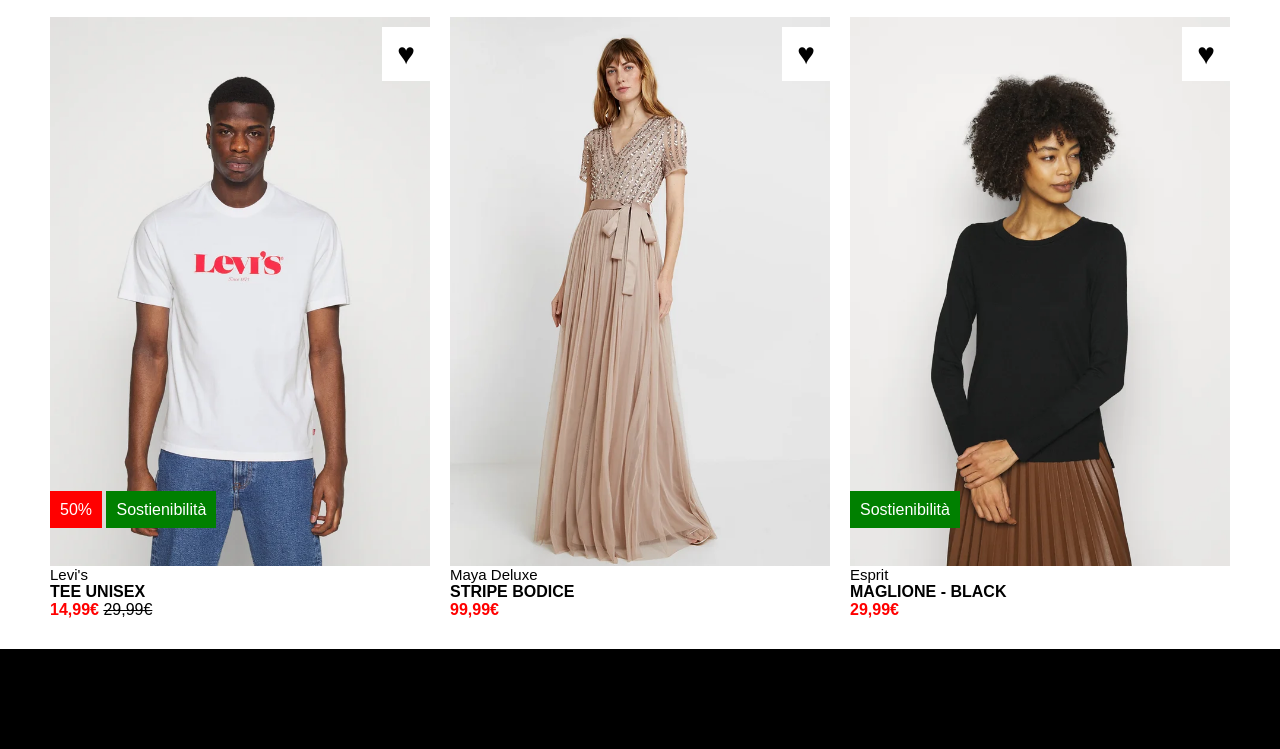
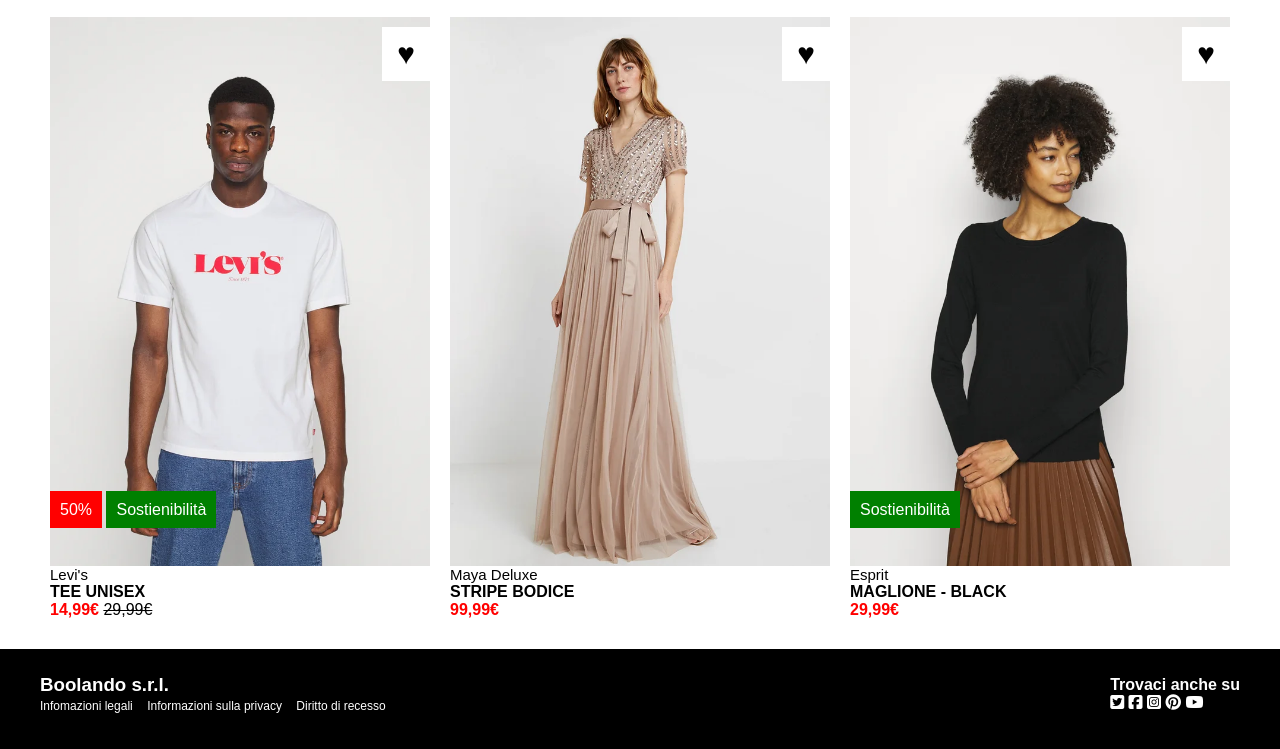
Before and after one commit to AndyDAntuono/html-css-boolando, a plain HTML site: page index.html in a window 1280 px wide. Shown: the part 705-1454 px from the top of the page. Drawn offline with Linux system fonts and the light colour scheme.

Commit message:
[UPD] updated footer section

```diff
--- a/css/style.css
+++ b/css/style.css
@@ -15,6 +15,7 @@ header {
 
 footer {
 	background-color: black;
+	color: white;
 }
 
 /*COMMON ELEMENTS*/
@@ -173,6 +174,29 @@ main {
 	color: red;
 }
 
+.footer-right-content {
+	height: 90px;
+	width: 100%;
+	display: flex;
+	flex-direction: column;
+	align-items: flex-start;
+	justify-content: center;
+}
+
+.footer-left-content {
+	height: 90px;
+	width: 100%;
+	display: flex;
+	flex-direction: column;
+	align-items: flex-end;
+	justify-content: center;
+}
+
+.info {
+	font-size: 12px;
+	margin-right: 10px;
+}
+
 /*UTILITY CLASSES*/
 
 /*SPECIFC STYLING SELECTOR AND CLASSES*/
--- a/index.html
+++ b/index.html
@@ -166,16 +166,30 @@
         <div class="container">
             <div class="row">
                 <div class="col-50">
-                    <div class="boolando-info">
-                        <h5> Boolando s.r.l.</h5>
-                        <div>
-                            <span class="ingo legal">Infomazioni legali</span>
+                    <div class="footer-right-content">
+                        <div class="boolando-srl"><h3> Boolando s.r.l.</h3></div>
+                        <div class="infos">
+                            <span class="info legal">Infomazioni legali</span>
                             <span class="info privacy">Informazioni sulla privacy</span>
                             <span class="info withdrawal">Diritto di recesso</span>
                         </div>
                     </div>
                 </div>
-                <div class="col-50"></div>
+                <div class="col-50">
+                    <div class="footer-left-content">
+                        <div class="flc-text">
+                            <strong>Trovaci anche su</strong>
+                            <div class="flc-icons">
+                                <i class="fa-brands fa-square-twitter"></i>
+                                <i class="fa-brands fa-square-facebook"></i>
+                                <i class="fa-brands fa-square-instagram"></i>
+                                <i class="fa-brands fa-pinterest"></i>
+                                <i class="fa-brands fa-youtube"></i>
+                            </div>
+                        </div>
+                        </div>
+                    </div>
+                </div>
             </div>
         </div>
     </footer>
```
